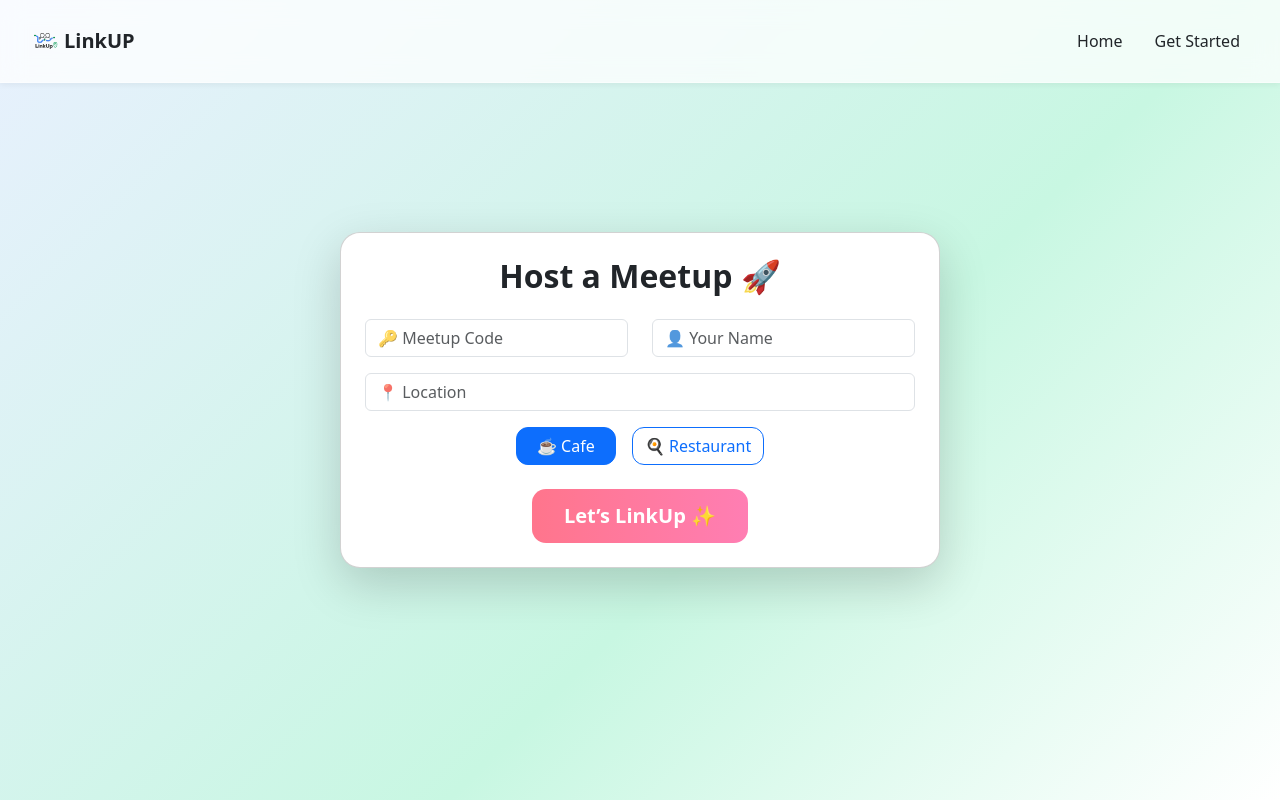
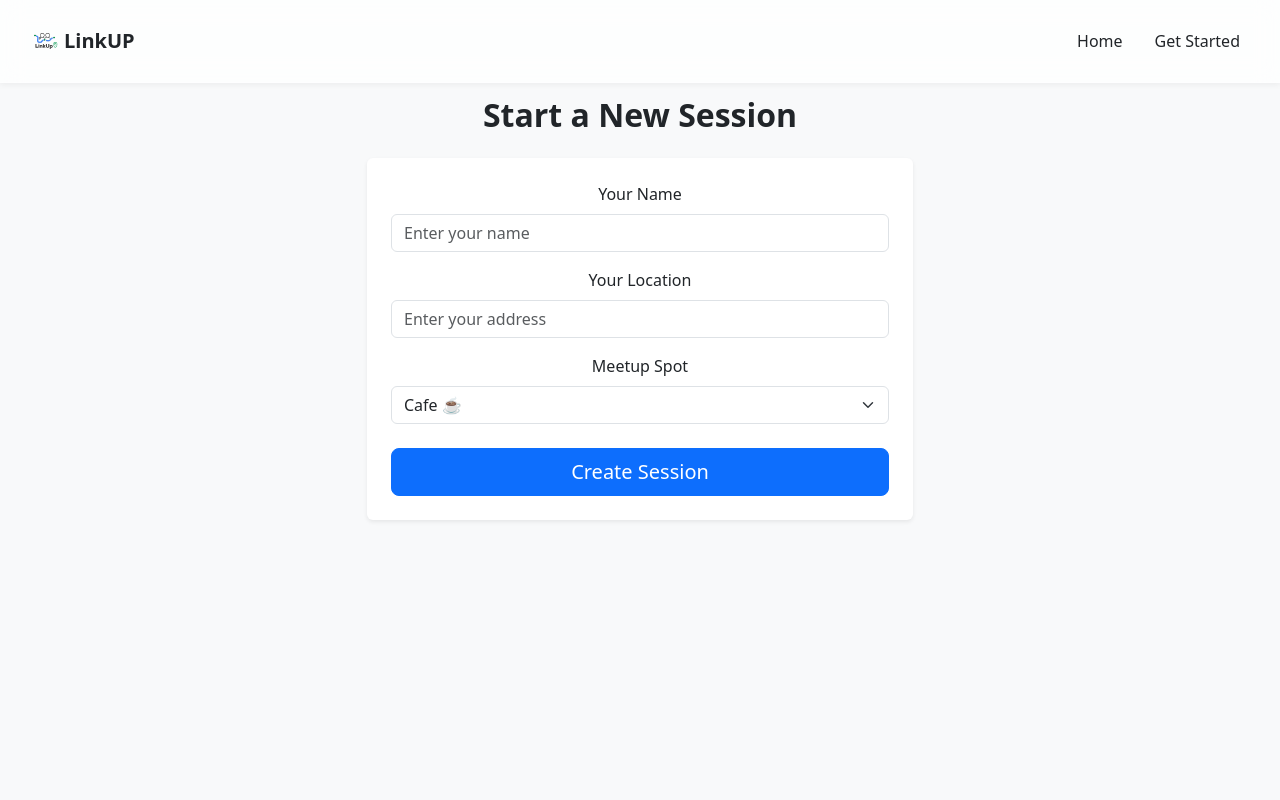
Before and after one commit to tasmiachow/DivHacks, a React app in the folder client/: page /start in a window 1280 px wide. Built offline with nearby package versions, Linux system fonts and the light colour scheme; the HTML template or start-up script is replaced by a standard one.

Commit message:
feat: Refactor StartHost component for session creation with improved form handling

```diff
--- a/client/src/Pages/StartHost.jsx
+++ b/client/src/Pages/StartHost.jsx
@@ -1,106 +1,39 @@
 import React, { useState } from "react";
-import { Container, Form, Button, Card, Row, Col } from "react-bootstrap";
+import { Container, Form, Button, Row, Col, Alert } from "react-bootstrap";
+import { useNavigate } from "react-router-dom";
+import { startSession } from "../services/apiService";
 
-function HostForm() {
-  const [code, setCode] = useState("");
+function StartHost() {
   const [name, setName] = useState("");
   const [location, setLocation] = useState("");
-  const [option, setOption] = useState("cafe");
+  const [venueType, setVenueType] = useState("cafe");
+  const [error, setError] = useState(null);
+  const navigate = useNavigate();
 
-  const handleSubmit = (e) => {
+  const handleSubmit = async (e) => {
     e.preventDefault();
-    alert(`Name: ${name}\nCode: ${code}\nLocation: ${location}\nOption: ${option}`);
+    setError(null);
+    try {
+      const data = await startSession(name, location, venueType);
+      navigate(`/session/${data.sessionId}`); // Navigate to the lobby
+    } catch (err) {
+      setError(err.message);
+    }
   };
 
   return (
-    <div
-      style={{
-        minHeight: "100vh",
-        display: "flex",
-        alignItems: "center",
-        justifyContent: "center",
-        background: "linear-gradient(135deg, #e8f0fe 0%, #c8f7e2 60%, #ffffff 100%)",
-      }}
-    >
+    <div className="py-5 min-vh-100 bg-light">
       <Container>
-        <Card
-          className="shadow-lg p-4 mx-auto"
-          style={{ maxWidth: "600px", borderRadius: "20px" }}
-        >
-          <h2 className="fw-bold text-center mb-4">Host a Meetup 🚀</h2>
-          <Form onSubmit={handleSubmit}>
-            <Row className="mb-3">
-              <Col>
-                <Form.Group controlId="formCode">
-                  <Form.Control
-                    type="text"
-                    placeholder="🔑 Meetup Code"
-                    value={code}
-                    onChange={(e) => setCode(e.target.value)}
-                    required
-                  />
-                </Form.Group>
-              </Col>
-              <Col>
-                <Form.Group controlId="formName">
-                  <Form.Control
-                    type="text"
-                    placeholder="👤 Your Name"
-                    value={name}
-                    onChange={(e) => setName(e.target.value)}
-                    required
-                  />
-                </Form.Group>
-              </Col>
-            </Row>
-
-            <Form.Group className="mb-3" controlId="formLocation">
-              <Form.Control
-                type="text"
-                placeholder="📍 Location"
-                value={location}
-                onChange={(e) => setLocation(e.target.value)}
-                required
-              />
-            </Form.Group>
-
-            <div className="d-flex justify-content-center gap-3 mb-4">
-              <Button
-                variant={option === "cafe" ? "primary" : "outline-primary"}
-                onClick={() => setOption("cafe")}
-                style={{ borderRadius: "12px", minWidth: "100px" }}
-              >
-                ☕ Cafe
-              </Button>
-              <Button
-                variant={option === "restaurant" ? "primary" : "outline-primary"}
-                onClick={() => setOption("restaurant")}
-                style={{ borderRadius: "12px", minWidth: "100px" }}
-              >
-                🍳 Restaurant
-              </Button>
-            </div>
-
-            <div className="text-center">
-              <Button
-                type="submit"
-                size="lg"
-                style={{
-                  background: "linear-gradient(90deg, #ff758c, #ff7eb3)",
-                  border: "none",
-                  borderRadius: "14px",
-                  fontWeight: 600,
-                  padding: "0.75rem 2rem",
-                }}
-              >
-                Let’s LinkUp ✨
-              </Button>
-            </div>
-          </Form>
-        </Card>
+        <h2 className="pt-5 mb-4 text-center fw-bold">Start a New Session</h2>
+        <Row className="justify-content-center"><Col xs={12} md={8} lg={6}><Form onSubmit={handleSubmit} className="shadow-sm p-4 rounded bg-white">
+          <Form.Group className="mb-3"><Form.Label>Your Name</Form.Label><Form.Control type="text" placeholder="Enter your name" value={name} onChange={(e) => setName(e.target.value)} required /></Form.Group>
+          <Form.Group className="mb-3"><Form.Label>Your Location</Form.Label><Form.Control type="text" placeholder="Enter your address" value={location} onChange={(e) => setLocation(e.target.value)} required /></Form.Group>
+          <Form.Group className="mb-4"><Form.Label>Meetup Spot</Form.Label><Form.Select value={venueType} onChange={(e) => setVenueType(e.target.value)}><option value="cafe">Cafe ☕</option><option value="restaurant">Restaurant 🍝</option></Form.Select></Form.Group>
+          {error && <Alert variant="danger">{error}</Alert>}
+          <div className="d-grid"><Button variant="primary" size="lg" type="submit">Create Session</Button></div>
+        </Form></Col></Row>
       </Container>
     </div>
   );
 }
-
-export default HostForm;
+export default StartHost;
```
